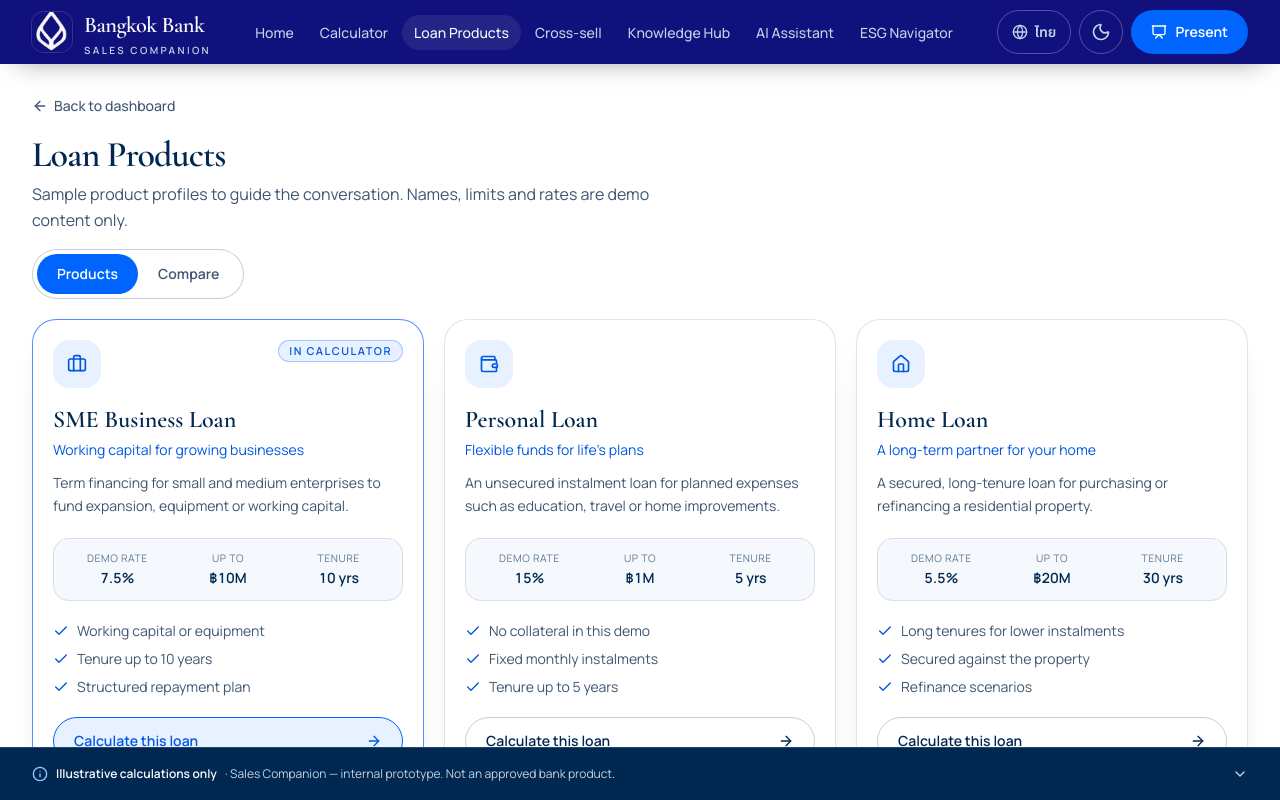
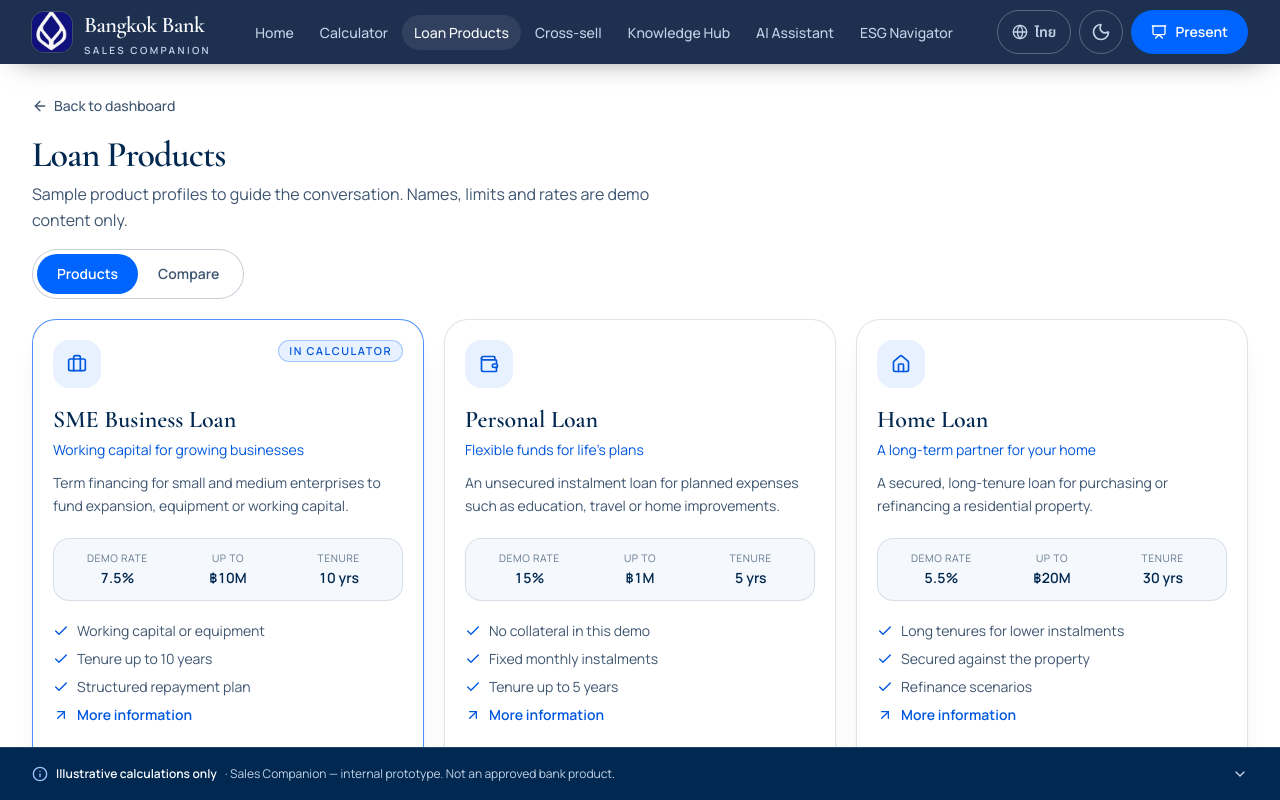
Before and after one commit to barkroth/BangkokBank-thailand, a Next.js app: page /loan-products in a window 1280 px wide. Built offline with nearby package versions, Linux system fonts and the light colour scheme.

Commit message:
More information links on loan products, navbar uses bangkokbank.com navy

```diff
--- a/src/app/globals.css
+++ b/src/app/globals.css
@@ -138,11 +138,11 @@ body {
   transition: background-color 0.3s ease, color 0.3s ease;
 }
 
-/* Navbar matches the Bangkok Bank icon background. */
+/* Navbar uses the bangkokbank.com header navy. */
 .site-header {
-  --surface: #11117d;
-  --surface-2: #1b1b92;
-  background-color: #11117d;
+  --surface: #1e3050;
+  --surface-2: #273d63;
+  background-color: #1e3050;
   border-bottom-color: rgba(248, 250, 252, 0.1);
   box-shadow: 0 10px 30px -18px rgba(0, 0, 0, 0.6);
 }
--- a/src/app/layout.tsx
+++ b/src/app/layout.tsx
@@ -43,7 +43,7 @@ export const viewport: Viewport = {
   width: "device-width",
   initialScale: 1,
   themeColor: [
-    { color: "#11117d" },
+    { color: "#1e3050" },
   ],
 };
 
--- a/src/components/layout/Header.tsx
+++ b/src/components/layout/Header.tsx
@@ -75,7 +75,7 @@ export function Header() {
         id="mobile-nav"
         aria-label={t.header.mobileNav}
         className={cn(
-          "absolute inset-x-0 top-full border-t border-line bg-[#11117d] shadow-card xl:hidden",
+          "absolute inset-x-0 top-full border-t border-line bg-[#1e3050] shadow-card xl:hidden",
           menuOpen ? "block" : "hidden",
         )}
       >
--- a/src/components/products/ProductCards.tsx
+++ b/src/components/products/ProductCards.tsx
@@ -1,6 +1,6 @@
 "use client";
 
-import { ArrowRight, Check } from "lucide-react";
+import { ArrowRight, ArrowUpRight, Check } from "lucide-react";
 import type { LoanProductId } from "@/types/finance";
 import { LOAN_PRODUCTS } from "@/data/loan-products";
 import { useI18n } from "@/hooks/use-i18n";
@@ -66,6 +66,18 @@ export function ProductCards({ selectedId, onCalculate }: ProductCardsProps) {
                       {text(highlight)}
                     </li>
                   ))}
+                  <li>
+                    <a
+                      href={product.moreInfoUrl}
+                      target="_blank"
+                      rel="noopener noreferrer"
+                      aria-label={`${t.products.moreInfo}: ${text(product.name)} — ${t.products.moreInfoHint}`}
+                      className="group inline-flex items-center gap-2 rounded font-semibold text-accent-ink underline-offset-4 hover:underline focus-visible:outline-none focus-visible:ring-2 focus-visible:ring-accent"
+                    >
+                      <ArrowUpRight className="size-4 shrink-0 transition-transform group-hover:-translate-y-0.5 group-hover:translate-x-0.5" aria-hidden />
+                      {t.products.moreInfo}
+                    </a>
+                  </li>
                 </ul>
 
                 <div className="mt-auto pt-5">
--- a/src/data/loan-products.ts
+++ b/src/data/loan-products.ts
@@ -13,6 +13,7 @@ import type { LoanProduct, LoanProductId } from "@/types/finance";
 export const LOAN_PRODUCTS: LoanProduct[] = [
   {
     id: "sme",
+    moreInfoUrl: "https://www.bangkokbank.com/en/business-banking/finance-my-business/loans-for-smes/business-loans",
     name: { en: "SME Business Loan", th: "สินเชื่อธุรกิจ SME" },
     shortName: { en: "SME Business", th: "SME ธุรกิจ" },
     tagline: { en: "Working capital for growing businesses", th: "เงินทุนหมุนเวียนสำหรับธุรกิจที่กำลังเติบโต" },
@@ -42,6 +43,7 @@ export const LOAN_PRODUCTS: LoanProduct[] = [
   },
   {
     id: "personal",
+    moreInfoUrl: "https://www.bangkokbank.com/th/personal/my-family-and-me/personal-loan",
     name: { en: "Personal Loan", th: "สินเชื่อส่วนบุคคล" },
     shortName: { en: "Personal", th: "ส่วนบุคคล" },
     tagline: { en: "Flexible funds for life's plans", th: "เงินทุนยืดหยุ่นสำหรับแผนชีวิตของคุณ" },
@@ -71,6 +73,7 @@ export const LOAN_PRODUCTS: LoanProduct[] = [
   },
   {
     id: "home",
+    moreInfoUrl: "https://www.bangkokbank.com/en/personal/my-home/home-loan",
     name: { en: "Home Loan", th: "สินเชื่อบ้าน" },
     shortName: { en: "Home", th: "บ้าน" },
     tagline: { en: "A long-term partner for your home", th: "คู่คิดระยะยาวสำหรับบ้านของคุณ" },
--- a/src/i18n/messages.ts
+++ b/src/i18n/messages.ts
@@ -234,6 +234,8 @@ const en = {
     tenure: "Tenure",
     years: (years: number) => `${years} yrs`,
     calculate: "Calculate this loan",
+    moreInfo: "More information",
+    moreInfoHint: "Opens bangkokbank.com in a new tab",
   },
   insurance: {
     eyebrow: "Insurance",
@@ -515,6 +517,8 @@ const th: Messages = {
     tenure: "ระยะเวลา",
     years: (years: number) => `${years} ปี`,
     calculate: "คำนวณสินเชื่อนี้",
+    moreInfo: "ข้อมูลเพิ่มเติม",
+    moreInfoHint: "เปิดเว็บไซต์ธนาคารกรุงเทพในแท็บใหม่",
   },
   insurance: {
     eyebrow: "ประกันภัย",
--- a/src/types/finance.ts
+++ b/src/types/finance.ts
@@ -48,6 +48,8 @@ export interface LoanProduct {
   /** Annual interest rate in percent, e.g. 6.5 means 6.5% p.a. */
   annualRate: NumericRange & { default: number; quickPicks: number[] };
   fee: FeeRule;
+  /** Official product page on bangkokbank.com, shown as "More information". */
+  moreInfoUrl: string;
 }
 
 export interface InsuranceOption {
```
